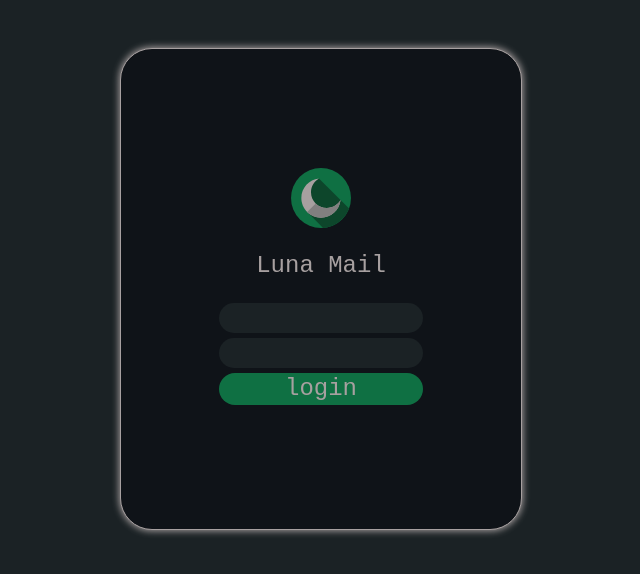
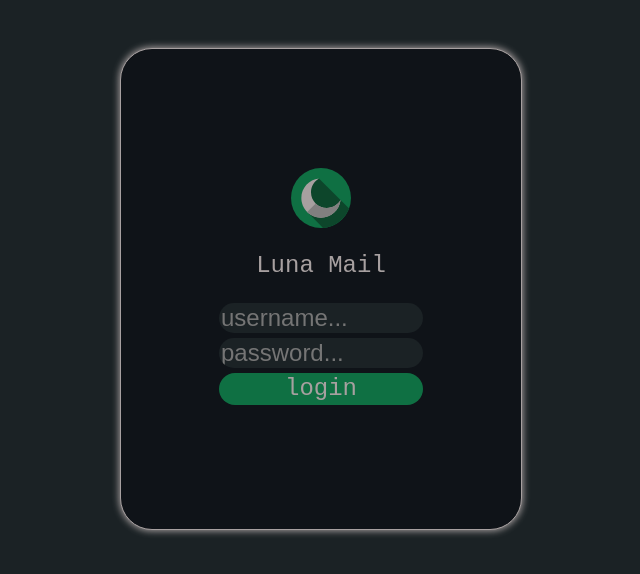
Before and after one commit to jlucero805/luna-mail-front, a React (Create React App) app: page / in a window 1280 px wide. Shown: the top 574 px of the page, without its empty margins (319-959 px from the left). Built offline with nearby package versions, Linux system fonts and the light colour scheme.

Commit message:
fixed on blur login bug

```diff
--- a/src/components/Login.js
+++ b/src/components/Login.js
@@ -61,8 +61,8 @@ const Login = props => {
             <div className="login">
                 <img src={logo} className="login-logo"></img>
                 <p className="logo-text">Luna Mail</p>
-                <input onFocus={(e) => e.target.placeholder = ''} onBlur={e => e.target.placeholder = "username..."} onChange={(e) => userChangeHandler(e.target.value)} className="login-username"></input>
-                <input onFocus={(e) => e.target.placeholder = ''} onBlur={e => e.target.placeholder = "password..."} value={loginPassword} onKeyPress={loginKeyHandler} onChange={(e) => passChangeHandler(e.target.value)} type="password" name="password" className="login-password"></input>
+                <input placeholder="username..." onFocus={(e) => e.target.placeholder = ''} onBlur={e => e.target.placeholder = "username..."} onChange={(e) => userChangeHandler(e.target.value)} className="login-username"></input>
+                <input placeholder="password..." onFocus={(e) => e.target.placeholder = ''} onBlur={e => e.target.placeholder = "password..."} value={loginPassword} onKeyPress={loginKeyHandler} onChange={(e) => passChangeHandler(e.target.value)} type="password" name="password" className="login-password"></input>
                 <div onClick={e => loginClickHandler(e.key)} className="login-button">login</div>
             </div>
         </>
```
